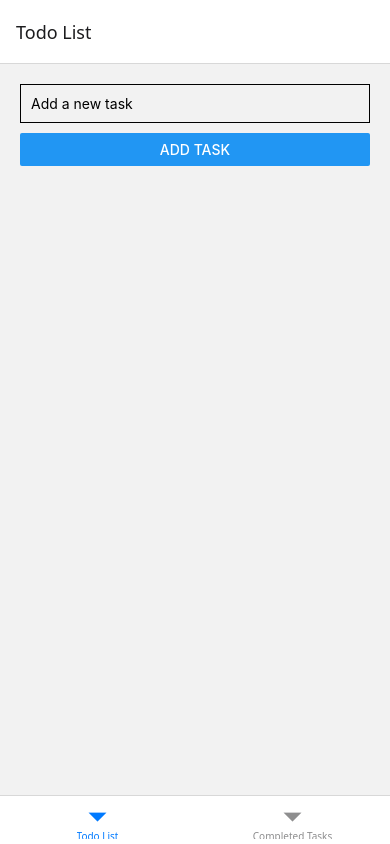
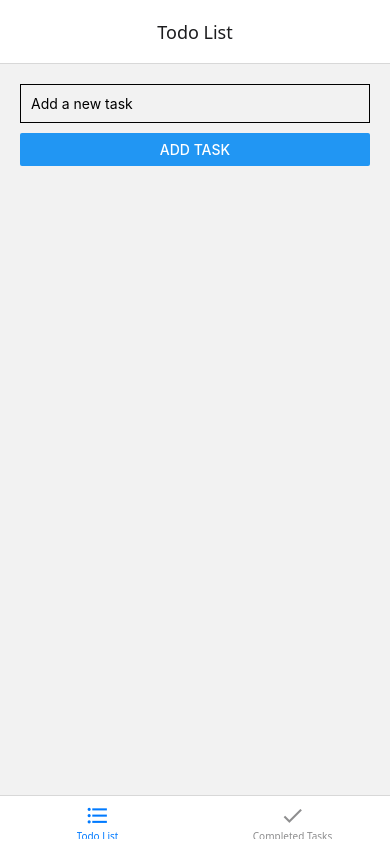
Before and after one commit to kohantikanath/TodoListApp, a React Native app: screen / in a window 390 px wide. Built offline with nearby package versions, Linux system fonts and the light colour scheme.

Commit message:
BottomTabs pt2

```diff
--- a/src/navigation/BottomTabs.js
+++ b/src/navigation/BottomTabs.js
@@ -1,6 +1,25 @@
+// import React from "react";
+// import { createBottomTabNavigator } from "@react-navigation/bottom-tabs";
+// import { NavigationContainer } from "@react-navigation/native";
+// import TodoListScreen from "../screens/TodoListScreen";
+// import CompletedTasksScreen from "../screens/CompletedTasksScreen";
+
+// const Tab = createBottomTabNavigator();
+
+// export default function BottomTabs() {
+//   return (
+//     <NavigationContainer>
+//       <Tab.Navigator>
+//         <Tab.Screen name="Todo List" component={TodoListScreen} />
+//         <Tab.Screen name="Completed Tasks" component={CompletedTasksScreen} />
+//       </Tab.Navigator>
+//     </NavigationContainer>
+//   );
+// }
 import React from "react";
 import { createBottomTabNavigator } from "@react-navigation/bottom-tabs";
 import { NavigationContainer } from "@react-navigation/native";
+import Icon from "react-native-vector-icons/MaterialCommunityIcons";
 import TodoListScreen from "../screens/TodoListScreen";
 import CompletedTasksScreen from "../screens/CompletedTasksScreen";
 
@@ -9,7 +28,30 @@ const Tab = createBottomTabNavigator();
 export default function BottomTabs() {
   return (
     <NavigationContainer>
-      <Tab.Navigator>
+      <Tab.Navigator
+        screenOptions={({ route }) => ({
+          tabBarIcon: ({ color, size }) => {
+            let iconName;
+
+            if (route.name === "Todo List") {
+              iconName = "format-list-bulleted";
+            } else if (route.name === "Completed Tasks") {
+              iconName = "check";
+            }
+
+            return <Icon name={iconName} color={color} size={size} />;
+          },
+          headerTitleAlign: "center",
+        })}
+        tabBarOptions={{
+          activeTintColor: "#6200ee",
+          inactiveTintColor: "gray",
+          style: {
+            backgroundColor: "#f8f8f8",
+            paddingBottom: 5,
+          },
+        }}
+      >
         <Tab.Screen name="Todo List" component={TodoListScreen} />
         <Tab.Screen name="Completed Tasks" component={CompletedTasksScreen} />
       </Tab.Navigator>
```
